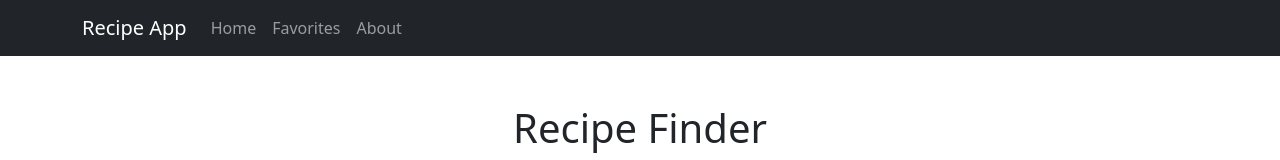
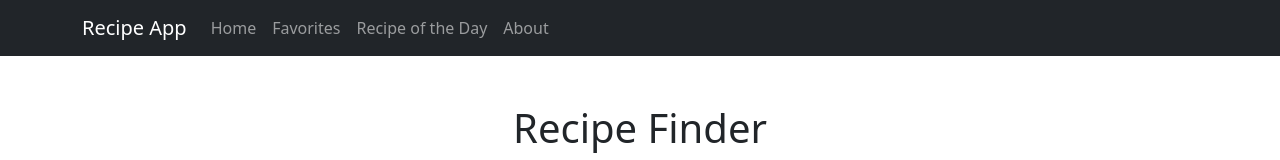
Before and after one commit to CS571-F25/p78, a React (Vite) app: page / in a window 1280 px wide. Shown: the top 160 px of the page. Built offline with nearby package versions, Linux system fonts and the light colour scheme.

Commit message:
recipe of the day link readded

```diff
--- a/src/components/structural/MainLayout.jsx
+++ b/src/components/structural/MainLayout.jsx
@@ -12,6 +12,7 @@ function MainLayout(props) {
 					<Nav className="me-auto">
 						<Nav.Link as={Link} to="/">Home</Nav.Link>
 						<Nav.Link as={Link} to="/favorites">Favorites</Nav.Link>
+						<Nav.Link as={Link} to="/recipe-of-the-day">Recipe of the Day</Nav.Link>
 						<Nav.Link as={Link} to="/about">About</Nav.Link>
 					</Nav>
 				</Container>
```
